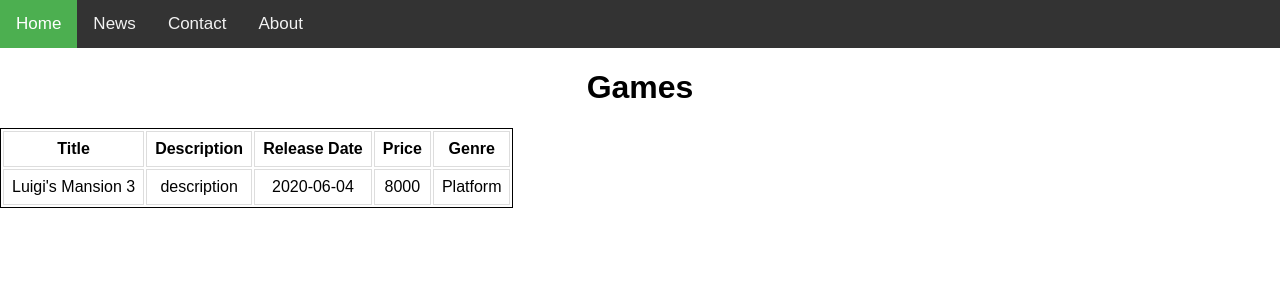
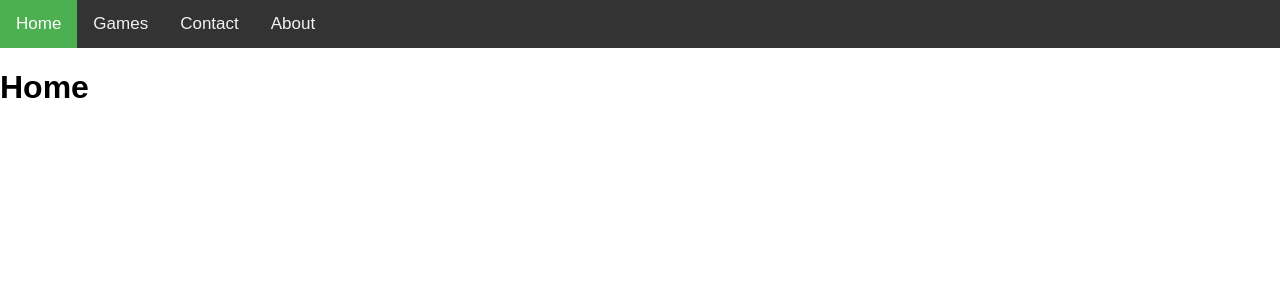
Before and after one commit to dusanstanic/React-Nintendoshop-Old, a React (Create React App) app: page / in a window 1280 px wide. Shown: the top 300 px of the page. Built offline with nearby package versions, Linux system fonts and the light colour scheme; no server answers.

Commit message:
Adding Header, hoc and Home component

```diff
--- a/package.json
+++ b/package.json
@@ -14,6 +14,7 @@
     "@types/react-router-dom": "^5.1.5",
     "react": "^16.13.1",
     "react-dom": "^16.13.1",
+    "react-router-dom": "^5.2.0",
     "react-scripts": "3.4.1",
     "typescript": "^3.7.5"
   },
--- /dev/null
+++ b/src/Components/Home/Home.tsx
@@ -0,0 +1,11 @@
+import React from "react";
+
+const Home = () => {
+  return (
+    <div>
+      <h1>Home</h1>
+    </div>
+  );
+};
+
+export default Home;
--- a/src/Components/header/header.tsx
+++ b/src/Components/header/header.tsx
@@ -1,18 +1,29 @@
 import React from "react";
+import "./Header.css";
 
-import "./header.css";
+import { Route } from "react-router-dom";
 
-const header = () => {
+import App from "../../Containers/App";
+import Home from "../Home/Home";
+import Aux from "../../hoc/Auxiliary";
+
+const Header = () => {
   return (
+    <Aux>
       <div className="topnav">
         <a className="active" href="#home">
           Home
         </a>
-      <a href="#news">News</a>
+        <a href="#">Games</a>
         <a href="#contact">Contact</a>
         <a href="#about">About</a>
       </div>
+      {/* <Route path="/" exact render={() => <h1>Hello</h1>} />
+      <Route path="/" exact render={() => <h1>Hello</h1>} /> */}
+      <Route path="/" exact component={Home} />
+      <Route path="/games" exact component={App} />
+    </Aux>
   );
 };
 
-export default header;
+export default Header;
--- /dev/null
+++ b/src/hoc/Auxiliary.tsx
@@ -0,0 +1,5 @@
+import React from "react";
+
+const Auxiliary = (props: any) => props.children;
+
+export default Auxiliary;
--- a/src/index.tsx
+++ b/src/index.tsx
@@ -4,15 +4,13 @@ import "./index.css";
 
 import { BrowserRouter } from "react-router-dom";
 
-import Header from "./Components/header/header";
-import App from "./Containers/App";
+import Header from "./Components/Header/Header";
 import * as serviceWorker from "./serviceWorker";
 
 ReactDOM.render(
   <React.StrictMode>
     <BrowserRouter>
       <Header />
-      <App />
     </BrowserRouter>
   </React.StrictMode>,
   document.getElementById("root")
```
Also changed, not shown: src/Components/Home/Home.css (added), 1 other file (tests, documents, lock files or other folders). Lines whose indentation alone changed are shown as unchanged.
